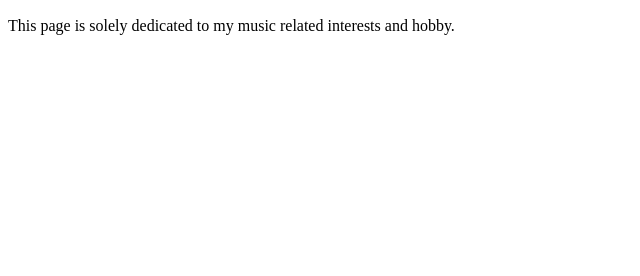
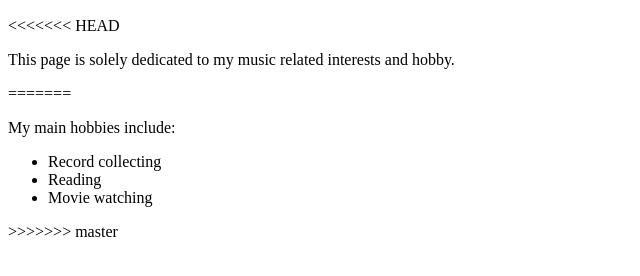
Before and after one commit to MoisesFloresCS/MoisesFloresCS.github.io, a plain HTML site: page interests.html in a window 1280 px wide. Shown: the part 96-372 px from the top of the page, without its empty margins (0-640 px from the left). Drawn offline with Linux system fonts and the light colour scheme.

Commit message:
Updated website v2.0

```diff
--- a/interests.html
+++ b/interests.html
@@ -7,7 +7,17 @@
     </div>
 
 
+<<<<<<< HEAD
 <p> This page is solely dedicated to my music related interests and hobby.</p>
 
+=======
+<p> My main hobbies include:
+    <ul>
+        <li>Record collecting</li>
+        <li>Reading</li>
+        <li>Movie watching</li>
+    </ul>
+</p>
+>>>>>>> master
 
 </html>
```
Also changed, not shown: index.html (+4 -0 lines), images/los-angeles-4131006_640.jpg (added), images/siamese-fighting-fish-6542427_1920.jpg (added).
